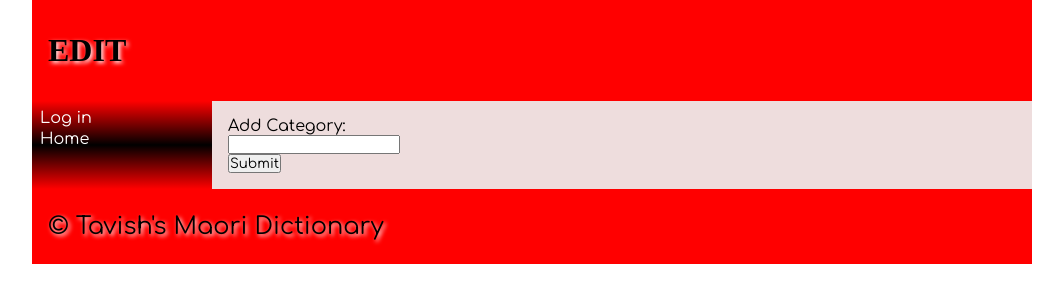
After one commit to tavishpuri16/Maori-Dictionary, a Flask app: page /edit in a window 1280 px wide. The commit adds this page. Shown: the top 303 px of the page, without its empty margins (108-1171 px from the left). Run offline with Flask 2, Linux system fonts and the light colour scheme; some web fonts are replaced.

Commit message:
can now add categories when logged in as teacher

```diff
--- a/app.py
+++ b/app.py
@@ -59,7 +59,6 @@ def login():
         cur.execute(query, (email,))
         user_data = cur.fetchall()
         con.close()
-
         try:
             userid = user_data[0][0]
             firstname = user_data[0][1]
@@ -75,40 +74,8 @@ def login():
         session['firstname'] = firstname
         print(session)
         return redirect('/')
-    return render_template("login.html")
+    return render_template('login.html')
 
-#@app.route('/login', methods=['GET', 'POST'])
-#def render_login_page():
-
-  #  if request.method == 'POST':
-  #      email = request.form['email'].strip().lower()
-  #      password = request.form['password'].strip()
-
-  #      query = """SELECT id, fname, password FROM users WHERE email = ?"""
-  #      con = create_connection(DB_NAME)
-  #      cur = con.cursor()
-   #     cur.execute(query, (email,))
-   #     user_data = cur.fetchall()
-   #     con.close()
-
-   #     try:
-    #        userid = user_data[0][0]
-   #         firstname = user_data[0][1]
-    #        db_password = user_data[0][2]
-   #     except IndexError:
-       #     return redirect("/login?error=Email+invalid+or+password+incorrect")
-
- #checking if the password is correct for the email address
-
-       # if not bcrypt.check_password_hash(db_password, password):
-        #    return redirect(request.referrer + "?error=Email+invalid+or+password+incorrect")
-
-       # session['email'] = email
-       # session['userid'] = userid
-       # session['firstname'] = firstname
-       # print(session)
-     #   return redirect('/')
-   # return render_template("login.html", logged_in=is_logged_in())
 
 @app.route('/signup', methods =['GET','POST'])
 def render_signup_page():
@@ -120,8 +87,8 @@ def render_signup_page():
         fname = request.form.get('fname').strip().title() #title auto capitalises
         lname = request.form.get('lname').strip().title()
         email = request.form.get('email').strip().lower() #lower makes everything lower case
-        password = request.form.get('pass')
-        password2 = request.form.get('pass2')
+        password = request.form.get('password')
+        password2 = request.form.get('password2')
 
         if password != password2:
             return redirect('/signup?error=Passwords+dont+match')
@@ -156,6 +123,37 @@ def render_categories():
     con.close()
     return render_template("categories.html", categories = categories_list, logged_in = is_logged_in())
 
+@app.route('/words', methods = ['GET', 'POST'])
+def render_words():
+    if request.method == 'POST':
+
+        con = create_connection(DB_NAME)
+
+
+
+@app.route('/edit', methods =['GET','POST'])
+def render_edit():
+
+    if request.method == 'POST':
+
+
+     # .strip() ignores any leading or trailing spaces in the user input
+        category = request.form.get('category').strip().title() #title auto capitalises
+
+        con = create_connection(DB_NAME)
+
+        query = "INSERT INTO categories(id,category) VALUES(NULL,?)"
+
+        cur = con.cursor()
+        try:
+            cur.execute(query, (category,))
+        except sqlite3.IntegrityError:
+            return redirect('signup?error=Email+is+already+used')
+        con.commit()
+        con.close()
+    return render_template("edit.html", logged_in = is_logged_in())
+
+
 def is_logged_in():
     if session.get('email') is None:
         print('Not logged in')
--- a/templates/base.html
+++ b/templates/base.html
@@ -27,11 +27,14 @@
 			<span></span>
 			<ul>
                 <li><a href="\">Home</a></li>
-					<div id="categories">
-						{% for categories in categories %}
-						<div class = "product-box">
-							<li><a href = '/categories'>{{ categories[0] }}</a></li>
-        				</div>
+				{% if logged_in %}
+                	<li><a href="/edit">Add Category</a></li>
+            	{% endif %}
+				<div id="categories">
+					{% for categories in categories %}
+					<div class = "product-box">
+						<li><a href = '/categories'>{{ categories[0] }}</a></li>
+					</div>
 
 
 
--- /dev/null
+++ b/templates/edit.html
@@ -0,0 +1,21 @@
+{% extends "base.html" %}
+
+{%block heading%} EDIT {% endblock %}
+
+{%block title%} edit {% endblock %}
+
+{%block tabheader%} edit {% endblock %}
+
+{% block pageheading %} llo {% endblock %}
+
+{% block main %}
+<form class="myform" method="post">
+    <div class="form-group">
+        <div class="form-label">Add Category: </div>
+        <div class="form-element"><input id="category" name="category" type="text"> </div>
+    </div>
+    <div class="button-group">
+        <input type="submit" value="Submit">
+    </div>
+</form>
+{% endblock %}
--- a/templates/home.html
+++ b/templates/home.html
@@ -1,8 +1,6 @@
 {% extends "base.html" %}
 
 {%block heading%} Maori Dictionary {% endblock %}
-
-{%block title%} Welcome to the Maori-English Dictionary {% endblock %}
 
 {%block tabheader%} Home {% endblock %}
 
--- a/templates/signup.html
+++ b/templates/signup.html
@@ -23,7 +23,7 @@
 
     <div class="form-group">
         <div class="form-label">Password: </div>
-        <div class="form-element"><input id="pass" name="pass" type="password" required> </div>
+        <div class="form-element"><input id="password" name="password" type="password" required> </div>
     </div>
 
     <div class="form-group">
```
Also changed, not shown: maori_dictionary.db.
